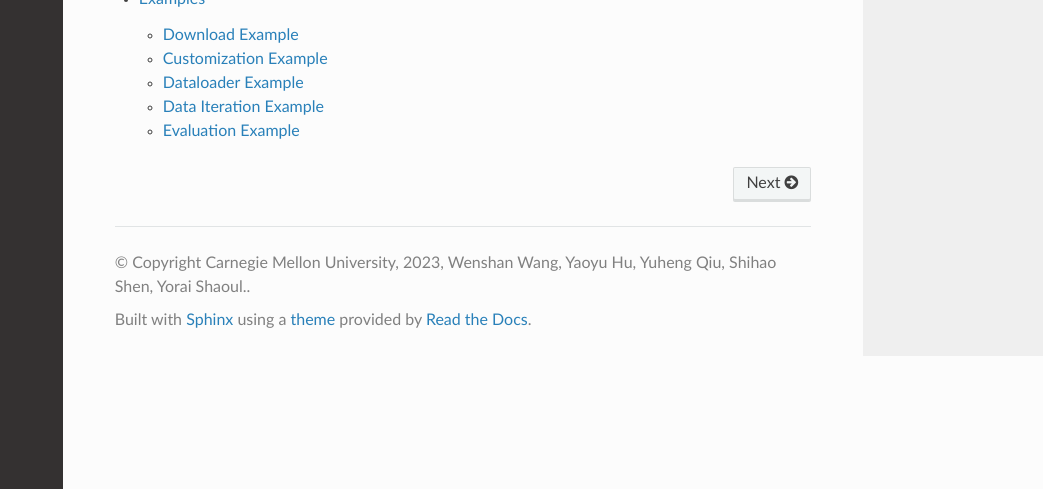
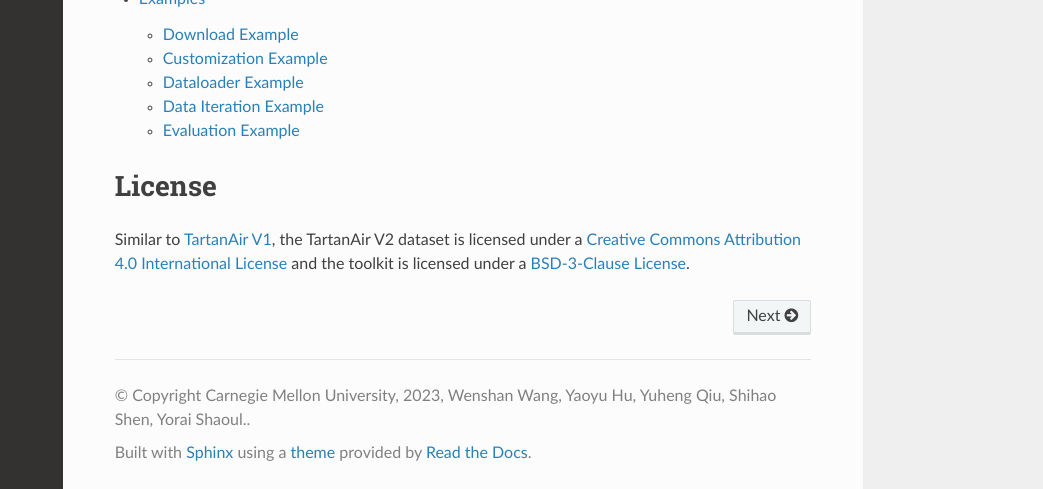
Before and after one commit to castacks/tartanairpy, a Sphinx documentation site: the page built from docs/index.rst, in a window 1280 px wide and 900 px high, scrolled down 513 px, cut to the strip 411-900 px from the top of the window. Shown: the whole strip, without its empty margins (237-1280 px from the left). Built offline with Sphinx 7.4.7 and the Read the Docs theme 2.0.0, drawn with Linux system fonts in a browser that asks for light colours; pages that are not in the unit, such as notebooks, are missing from menus.

Commit message:
Update index.rst

```diff
--- a/docs/index.rst
+++ b/docs/index.rst
@@ -31,3 +31,8 @@
    examples
    usage
    troubleshooting
+
+License
+==========================================================
+
+Similar to `TartanAir V1 <https://theairlab.org/tartanair-dataset/>`_, the TartanAir V2 dataset is licensed under a `Creative Commons Attribution 4.0 International License <https://creativecommons.org/licenses/by/4.0/>`_ and the toolkit is licensed under a `BSD-3-Clause License <https://opensource.org/license/BSD-3-Clause>`_.
```
